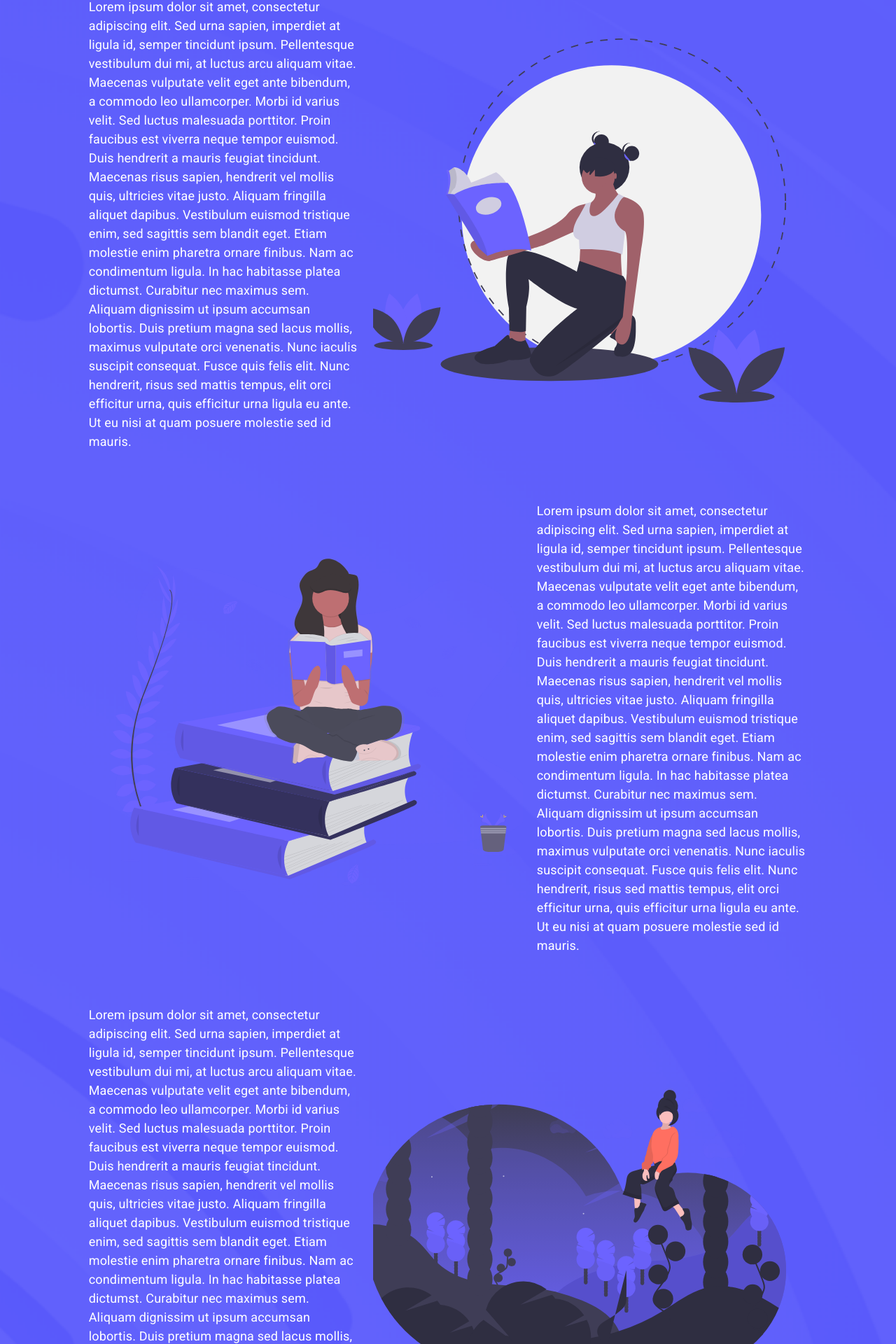
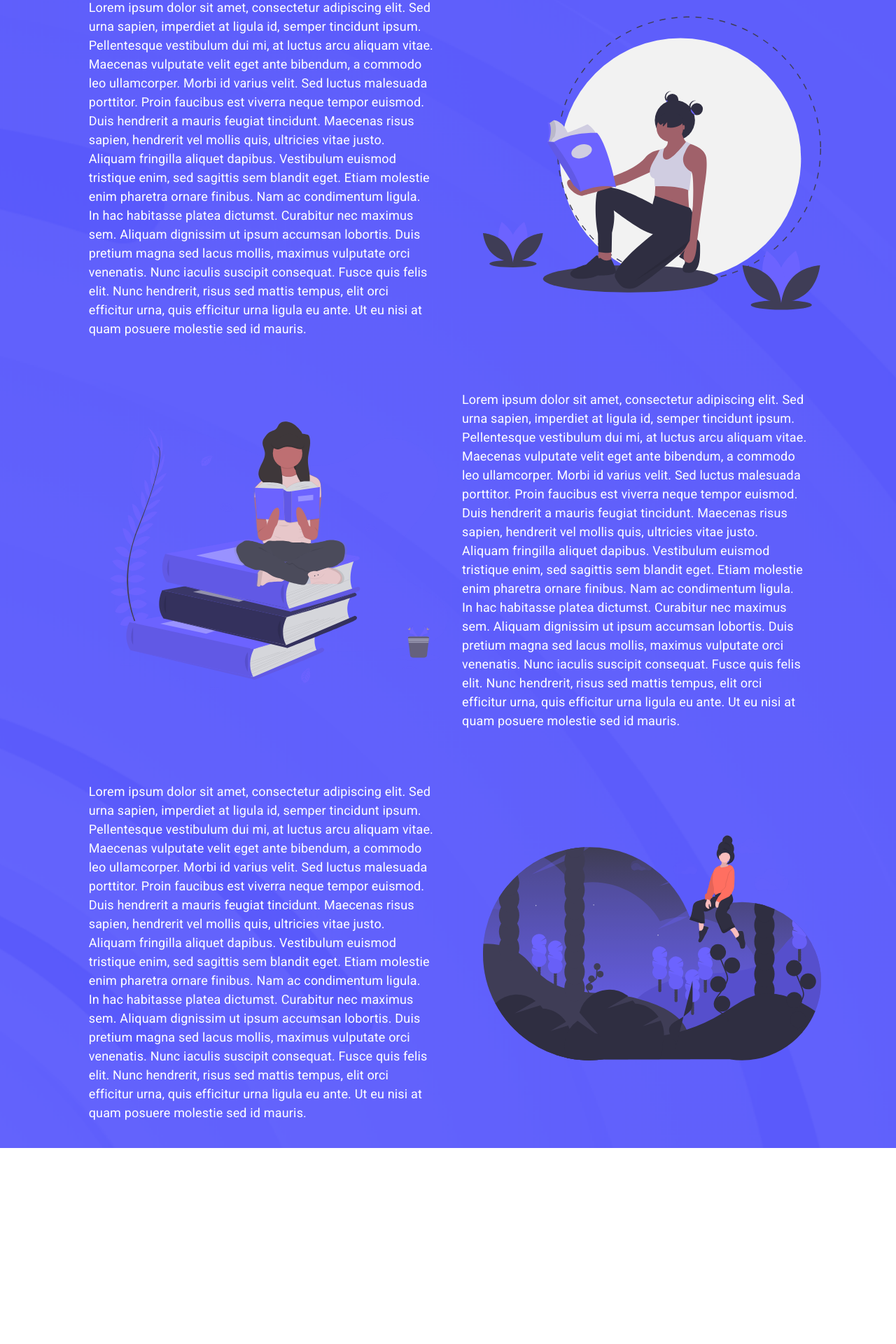
Before and after one commit to Yacinesaf/Journal-Project, a React (Create React App) app: page / in a window 1280 px wide. Shown: the part 840-2760 px from the top of the page at 70% size. After the commit the page ends 2480 px from the top, so only its background shows below. Built offline with nearby package versions, Linux system fonts and the light colour scheme; no server answers.

Commit message:
landing page is respondive

```diff
--- a/src/components/LandingPage.js
+++ b/src/components/LandingPage.js
@@ -5,9 +5,15 @@ import secondAsset from '../assets/landingAsset2.svg'
 import thirdAsset from '../assets/landingAsset3.svg'
 import { Grid, Typography, Button } from '@material-ui/core';
 import '../style.css'
-
+import { Link} from "react-router-dom";
+import { useTheme } from '@material-ui/core/styles';
+import useMediaQuery from '@material-ui/core/useMediaQuery';
 
 function LandingPage() {
+  const theme = useTheme();
+  const smDown = useMediaQuery(theme.breakpoints.down('sm'));
+  const xsOnly = useMediaQuery(theme.breakpoints.only('xs'));
+  const smOnly = useMediaQuery(theme.breakpoints.only('sm'));
 
   return (
     <div>
@@ -22,10 +28,12 @@ function LandingPage() {
           width: '100%',
           height: '100vh'
         }}>
-        <Grid item xs={6} style={{ textAlign: 'center' }}>
-          <Typography className='buttonLanding' variant='h4' style={{ color: 'white' }} >WRITE IT. READ IT.</Typography>
-          <Typography className='buttonLanding' variant='h3' style={{ color: 'white', paddingBottom: 20 }} >RELIVE YOUR LIFE</Typography>
-          <Button className='buttonStyle' variant='contained' style={{ backgroundColor: '#5459f4', fontSize: 26, padding: '8px 25px', boxShadow : '0 3px 6px rgba(0,0,0,0.16), 0 3px 6px rgba(0,0,0,0.23)' }}>Sign up Now</Button>
+        <Grid item xs={11} md={6} style={{ textAlign: 'center' }}>
+          <Typography variant={smDown ? 'h6' : 'h4'} style={{ color: 'white' }} >WRITE IT. READ IT.</Typography>
+          <Typography variant={smDown ? 'h4' : 'h3'} style={{ color: 'white', paddingBottom: 20 }} >RELIVE YOUR LIFE</Typography>
+          <Link to='/signup' style={{ textDecoration: 'none' }}>
+            <Button className='buttonStyle ' variant='contained' style={{ backgroundColor: '#5459f4', fontSize: smDown ? 16 : 26, padding: smDown ? '6px 12px' : '8px 25px', boxShadow: '0 3px 6px rgba(0,0,0,0.16), 0 3px 6px rgba(0,0,0,0.23)' }}>Sign up Now</Button>
+          </Link>
         </Grid>
       </Grid>
       <div style={{
@@ -35,11 +43,11 @@ function LandingPage() {
         width: '100%',
       }}>
         <Grid container
-          style={{ height: '90vh' }}
+          style={{ height: xsOnly ? '100vh' :(smOnly ? '50vh' : '70vh') }}
           justify='center'
           alignItems='center'>
-          <Grid item xs={4} style={{ padding: 20 }}>
-            <Typography style={{ color: 'white', fontSize: 18, }}>
+          <Grid item xs={11} sm={5} md={6} lg={5} xl={4} style={{ padding: 20 }}>
+            <Typography style={{ color: 'white', fontSize: smDown ? 12 : 18, }}>
               Lorem ipsum dolor sit amet, consectetur adipiscing elit. Sed urna sapien, imperdiet at ligula id, semper tincidunt ipsum.
               Pellentesque vestibulum dui mi, at luctus arcu aliquam vitae. Maecenas vulputate velit eget ante bibendum, a commodo leo ullamcorper.
               Morbi id varius velit. Sed luctus malesuada porttitor. Proin faucibus est viverra neque tempor euismod.
@@ -51,19 +59,17 @@ function LandingPage() {
               risus sed mattis tempus, elit orci efficitur urna, quis efficitur urna ligula eu ante. Ut eu nisi at quam posuere molestie sed id mauris.
           </Typography>
           </Grid>
-          <Grid className='floating' item xs={6} style={{ paddingRight: 50 }}>
-            <img alt='img' src={firstAsset} style={{ height: 600, width: 600, float: 'right' }} />
+          <Grid className='floating' item xs={11} sm={6} md={5} style={{ paddingLeft: smDown ? 0 : 50 }}>
+            <img alt='img' src={firstAsset} style={{ height: smOnly ? 300 : (xsOnly ? 200 : 500) , width: '100%' }} />
           </Grid>
         </Grid>
+        {xsOnly ?
           <Grid container
-          style={{ height: '90vh' }}
+            style={{ height: xsOnly ? '100vh' :(smOnly ? '50vh' : '70vh') }}
             justify='center'
             alignItems='center'>
-          <Grid className='floating' item xs={6} style={{ paddingLeft: 50 }}>
-            <img alt='img' src={secondAsset} style={{ height: 600, width: 600, float: 'left' }} />
-          </Grid>
-          <Grid item xs={4} style={{ padding: 20 }}>
-            <Typography style={{ color: 'white', fontSize: 18, }}>
+            <Grid item xs={11} sm={5} md={6} lg={5} xl={4} style={{ padding: 20 }}>
+              <Typography style={{ color: 'white', fontSize: 12 }}>
                 Lorem ipsum dolor sit amet, consectetur adipiscing elit. Sed urna sapien, imperdiet at ligula id, semper tincidunt ipsum.
                 Pellentesque vestibulum dui mi, at luctus arcu aliquam vitae. Maecenas vulputate velit eget ante bibendum, a commodo leo ullamcorper.
                 Morbi id varius velit. Sed luctus malesuada porttitor. Proin faucibus est viverra neque tempor euismod.
@@ -75,13 +81,19 @@ function LandingPage() {
                 risus sed mattis tempus, elit orci efficitur urna, quis efficitur urna ligula eu ante. Ut eu nisi at quam posuere molestie sed id mauris.
               </Typography>
             </Grid>
+            <Grid className='floating' item xs={11} sm={6} md={5}>
+              <img alt='img' src={secondAsset} style={{ height: smOnly ? 300 : (xsOnly ? 200 : 500), width: '100%' }} />
             </Grid>
-        <Grid container
-          style={{ height: '90vh' }}
+          </Grid>
+          : <Grid container
+            style={{ height: xsOnly ? '100vh' :(smOnly ? '50vh' : '70vh') }}
             justify='center'
             alignItems='center'>
-          <Grid item xs={4} style={{ padding: 20 }}>
-            <Typography style={{ color: 'white', fontSize: 18, }}>
+            <Grid className='floating' item xs={11} sm={6} md={5} style={{ paddingLeft: 50 }}>
+              <img alt='img' src={secondAsset} style={{ height: smOnly ? 300 : (xsOnly ? 200 : 500), width: '100%' }} />
+            </Grid>
+            <Grid item xs={11} sm={5} md={6} lg={5} xl={4} style={{ padding: 20 }}>
+              <Typography style={{ color: 'white', fontSize: smOnly ? 12 : 18 }}>
                 Lorem ipsum dolor sit amet, consectetur adipiscing elit. Sed urna sapien, imperdiet at ligula id, semper tincidunt ipsum.
                 Pellentesque vestibulum dui mi, at luctus arcu aliquam vitae. Maecenas vulputate velit eget ante bibendum, a commodo leo ullamcorper.
                 Morbi id varius velit. Sed luctus malesuada porttitor. Proin faucibus est viverra neque tempor euismod.
@@ -93,8 +105,26 @@ function LandingPage() {
                 risus sed mattis tempus, elit orci efficitur urna, quis efficitur urna ligula eu ante. Ut eu nisi at quam posuere molestie sed id mauris.
         </Typography>
             </Grid>
-          <Grid className='floating' item xs={6} style={{ paddingRight: 50 }}>
-            <img alt='img' src={thirdAsset} style={{ height: 600, width: 600, float: 'right' }} />
+          </Grid>}
+        <Grid container
+          style={{ height: xsOnly ? '100vh' :(smOnly ? '50vh' : '70vh') }}
+          justify='center'
+          alignItems='center'>
+          <Grid item xs={11} sm={5} md={6} lg={5} xl={4} style={{ padding: 20 }}>
+            <Typography style={{ color: 'white', fontSize: smDown ? 12 : 18 }}>
+              Lorem ipsum dolor sit amet, consectetur adipiscing elit. Sed urna sapien, imperdiet at ligula id, semper tincidunt ipsum.
+              Pellentesque vestibulum dui mi, at luctus arcu aliquam vitae. Maecenas vulputate velit eget ante bibendum, a commodo leo ullamcorper.
+              Morbi id varius velit. Sed luctus malesuada porttitor. Proin faucibus est viverra neque tempor euismod.
+              Duis hendrerit a mauris feugiat tincidunt. Maecenas risus sapien, hendrerit vel mollis quis, ultricies vitae justo.
+              Aliquam fringilla aliquet dapibus. Vestibulum euismod tristique enim, sed sagittis sem blandit eget.
+              Etiam molestie enim pharetra ornare finibus. Nam ac condimentum ligula. In hac habitasse platea dictumst.
+              Curabitur nec maximus sem. Aliquam dignissim ut ipsum accumsan lobortis. Duis pretium magna sed lacus mollis,
+              maximus vulputate orci venenatis. Nunc iaculis suscipit consequat. Fusce quis felis elit. Nunc hendrerit,
+              risus sed mattis tempus, elit orci efficitur urna, quis efficitur urna ligula eu ante. Ut eu nisi at quam posuere molestie sed id mauris.
+          </Typography>
+          </Grid>
+          <Grid className='floating' item xs={11} sm={6} md={5} style={{ paddingLeft: smDown ? 0 : 50 }}>
+            <img alt='img' src={thirdAsset} style={{ height: smOnly ? 300 : (xsOnly ? 200 : 500), width: '100%' }} />
           </Grid>
         </Grid>
       </div>
--- a/src/components/NavPcVersion.js
+++ b/src/components/NavPcVersion.js
@@ -19,7 +19,7 @@ function NavPcVersion({ userId, profilePic }) {
       <AppBar
         elevation={location.pathname === '/' ? 0 : 4}
         color={location.pathname === '/' ? 'transparent' : ''}
-        style={location.pathname === '/' ? {paddingTop : 15} : { backgroundColor: 'rgb(82, 84, 170)' }}>
+        style={location.pathname === '/' ? {paddingTop : 10} : { backgroundColor: 'rgb(82, 84, 170)' }}>
         <Toolbar>
           <Link to='/' style={{ textDecoration: 'none', color: 'white', display: 'flex', flexGrow: 1, alignItems: 'center' }}>
             <img style={{ width: 40, height: 40 }} alt='logo' src={logo} />
--- a/src/style.css
+++ b/src/style.css
@@ -37,6 +37,9 @@
   animation: float 4s ease-in-out infinite;
   overflow: hidden;
 }
+.buttonLanding {
+  font-family: 'Baloo Bhaina 2', cursive;;
+}
 
 @keyframes float {
   0% {
```
Lines whose indentation alone changed are shown as unchanged.
